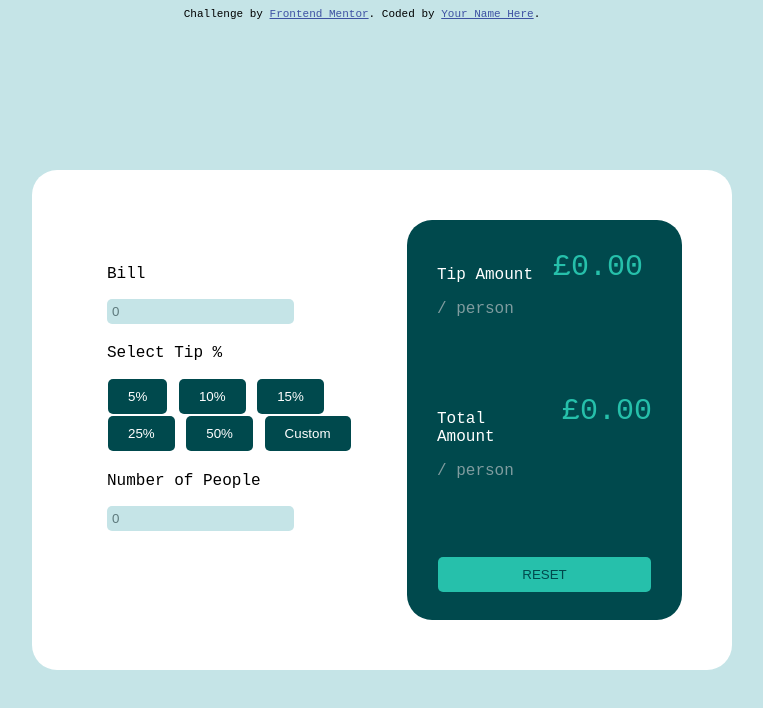
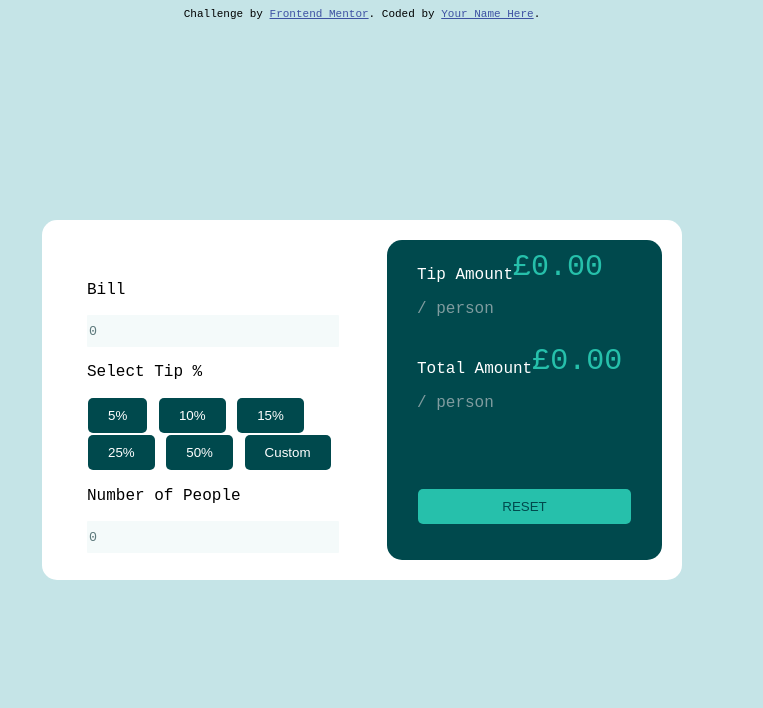
Before and after one commit to anioji94/tip_calculator_frontendmentor, a plain HTML site: page index.html in a window 1280 px wide. Shown: the whole page, without its empty margins (278-1041 px from the left). Drawn offline with Linux system fonts and the light colour scheme.

Commit message:
renames classes to mitigate confusion

```diff
--- a/index.html
+++ b/index.html
@@ -17,7 +17,7 @@
 </head>
 <body>
   <div class="container">
-    <div class="input">
+    <div class="left-panel">
       <div class="bill">
         <p>Bill</p>
         <form>
@@ -40,7 +40,7 @@
         </form>
       </div>
     </div>
-    <div class="output">
+    <div class="right-panel">
       <div class="tip">
         <div class="unit">
           <p id="title">Tip Amount</p>
--- a/style.css
+++ b/style.css
@@ -37,47 +37,44 @@ body {
     top: 50%;
     left: 50%;
     transform: translate(-50%, -50%);
-    border-radius: 25px;
+    border-radius: 15px;
 
-    height: 50%;
-    min-height: 400px;
+    height: 40%;
+    min-height: 30%;
     min-width: 600px;
 
-    padding: 50px;
-    margin: 20px;
+    padding: 20px;
+    margin: 0px;
 }
 
-.input {
+.left-panel {
     width: 50%;
     padding: 25px;
 }
 
-.input div {
-    margin-top: 20px;
-}
-
-.output {
+.right-panel {
     background-color: var(--veryDarkCyan);
     color: var(--white);
     width: 50%;
     padding: 0px;
-    border-radius: 25px;
+    border-radius: 15px;
 }
 
 .tip {
-    padding: 30px 30px 30px 30px;
+    padding-top: 10px;
+    padding-left: 30px;
     display: flex;
 }
 
-.reset {
-    padding: 30px 30px 30px 30px;
-    display: flex;
-}
 
 .value {
     color: var(--strongCyan);
     font-size: 30px;
-    padding-left: 20px;
+}
+
+.reset {
+    padding: 60px 30px 30px 30px;
+    display: flex;
 }
 
 button {
@@ -94,13 +91,13 @@ button:focus, button:hover {
     color: var(--veryDarkCyan);
 }
 
-.output button {
+.right-panel button {
     background-color: var(--strongCyan);
     color: var(--veryDarkCyan);
     width: 100%;
 }
 
-.output button:hover {
+.right-panel button:hover {
     background-color: var(--lightGrayishCyan);
 }
 
@@ -114,11 +111,14 @@ button:focus, button:hover {
 }
 
 input {
-    background-color: var(--lightGrayishCyan);
+    font-family: var(--fontFamily);
+    background-color: var(--lightGrayishCyan2);
     color: var(--darkGrayishCyan);
     border-width: 0px;
-    border-radius: 5px;
-    padding: 5px;
+    border-radius: 1px;
+    height: 30px;
+    width: 90%;
+    align-items: right;
 }
 
 input::-webkit-outer-spin-button,
```
